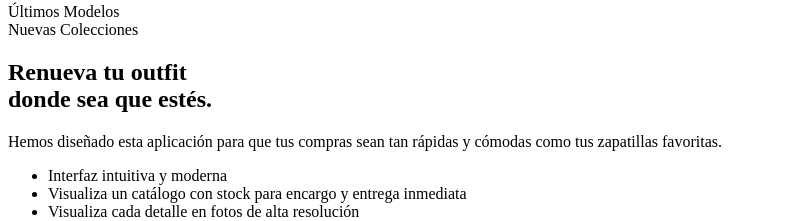
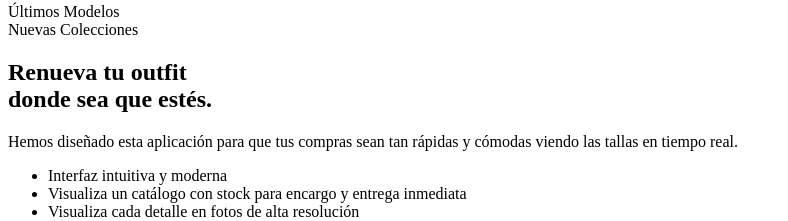
Before and after one commit to Srflowthers/MauleStyle, a React (Vite) app: page / in a window 1280 px wide. Shown: the part 2819-3040 px from the top of the page, without its empty margins (0-788 px from the left). Built offline with nearby package versions, Linux system fonts and the light colour scheme; some icons are missing; the HTML template or start-up script is replaced by a standard one.

Commit message:
fix: actualizar texto de descripción de app a tallas en tiempo real

```diff
--- a/src/App.jsx
+++ b/src/App.jsx
@@ -64,7 +64,7 @@ export default function App() {
             <div className="two-columns">
               <div className="why-text reveal-fade-up">
                 <h2>Renueva tu outfit <br/><span className="text-gradient">donde sea que estés.</span></h2>
-                <p>Hemos diseñado esta aplicación para que tus compras sean tan rápidas y cómodas como tus zapatillas favoritas.</p>
+                <p>Hemos diseñado esta aplicación para que tus compras sean tan rápidas y cómodas viendo las tallas en tiempo real.</p>
 
                 <ul className="why-list">
                   <li><i className="ph-fill ph-check-circle text-gradient"></i> Interfaz intuitiva y moderna</li>
```
